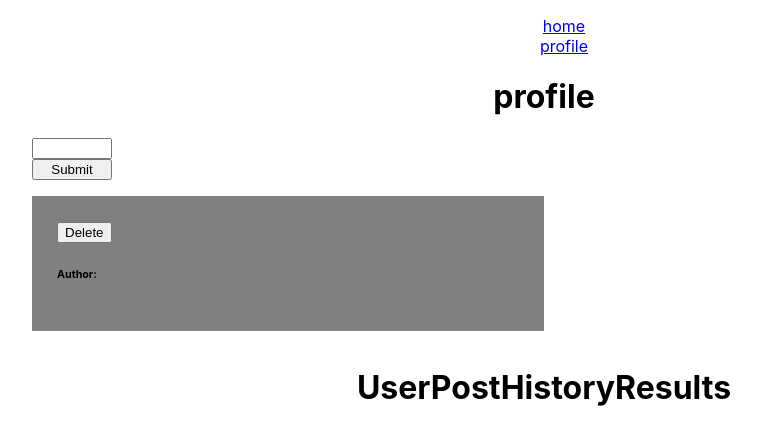
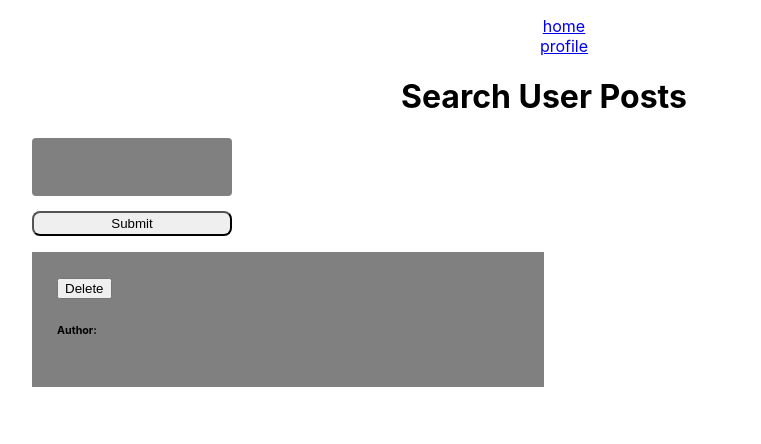
Before and after one commit to dhens/BasicBlog-React, a React (Create React App) app: page /profile in a window 1280 px wide. Shown: the top 444 px of the page, without its empty margins (96-857 px from the left). Built offline with nearby package versions, Linux system fonts and the light colour scheme.

Commit message:
updated styling for home and profile page

```diff
--- a/src/components/ComposeForm/index.css
+++ b/src/components/ComposeForm/index.css
@@ -42,7 +42,6 @@ form {
 }
 
 .submit {
-    border: none;
     border-radius: 8px;
     background-color: white;
 }
--- a/src/components/UserPostHistory/index.css
+++ b/src/components/UserPostHistory/index.css
@@ -25,10 +25,18 @@ ul {
     text-align: left;
 }
 
-.search-results .post-title {
-
+.search-user {
+    margin-bottom: 15px;
+    border: 0;
+    background-color: gray;
+    border-radius: 4px;
+    padding: 15px 5px 15px 5px;
+    font-size: x-large;
+    width: 200px;
 }
 
-.search-results .post-body {
-
+.submit-search {
+    width: 200px;
+    height: 25px;
+    border-radius: 8px;
 }
--- a/src/components/UserPostHistory/index.js
+++ b/src/components/UserPostHistory/index.js
@@ -43,8 +43,8 @@ const UserPostHistory = () => {
     return (
         <div className="container">
             <form>
-                <input type="text" onChange={handleChange} value={state.username} name="username" maxLength="16" required></input>
-                <input type="submit" onClick={handleSubmit} />
+                <input className="search-user" type="text" onChange={handleChange} value={state.username} name="username" maxLength="16" required />
+                <input className="submit-search" type="submit" onClick={handleSubmit} />
             </form>
 
             {state.searchedUserResults.map((post, index) => (
--- a/src/pages/Profile/index.js
+++ b/src/pages/Profile/index.js
@@ -1,15 +1,13 @@
 import React from 'react';
 import Navbar from '../../components/Navbar';
 import UserPostHistory from '../../components/UserPostHistory';
-import UserPostHistoryResults from '../../components/UserPostHistoryResults';
 
 const Profile = () => {
     return (
         <div>
             <Navbar />
-            <h1>profile</h1>
+            <h1>Search User Posts</h1>
             <UserPostHistory />
-            <UserPostHistoryResults />
         </div>
     )
 }
```
